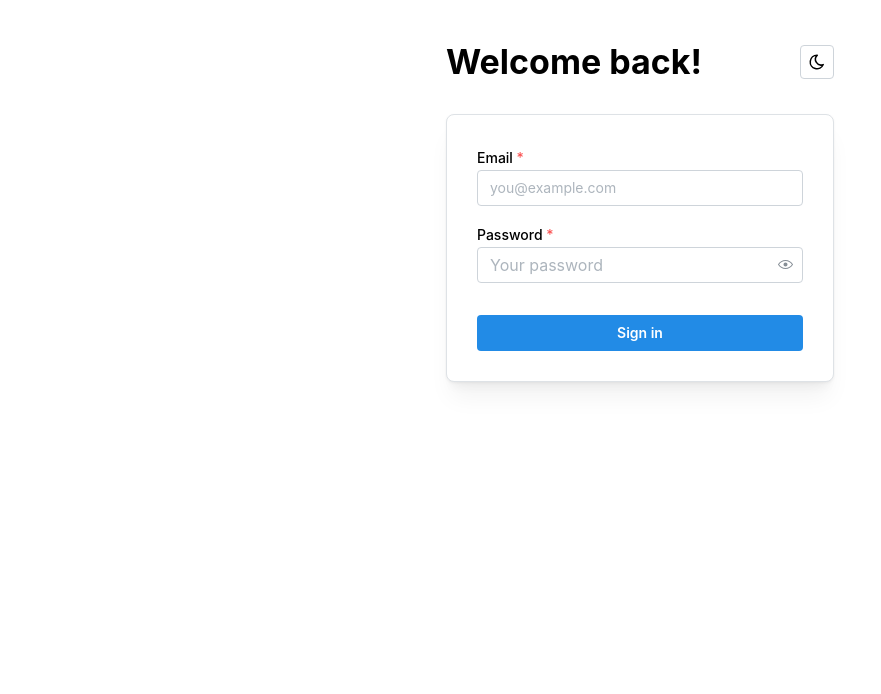
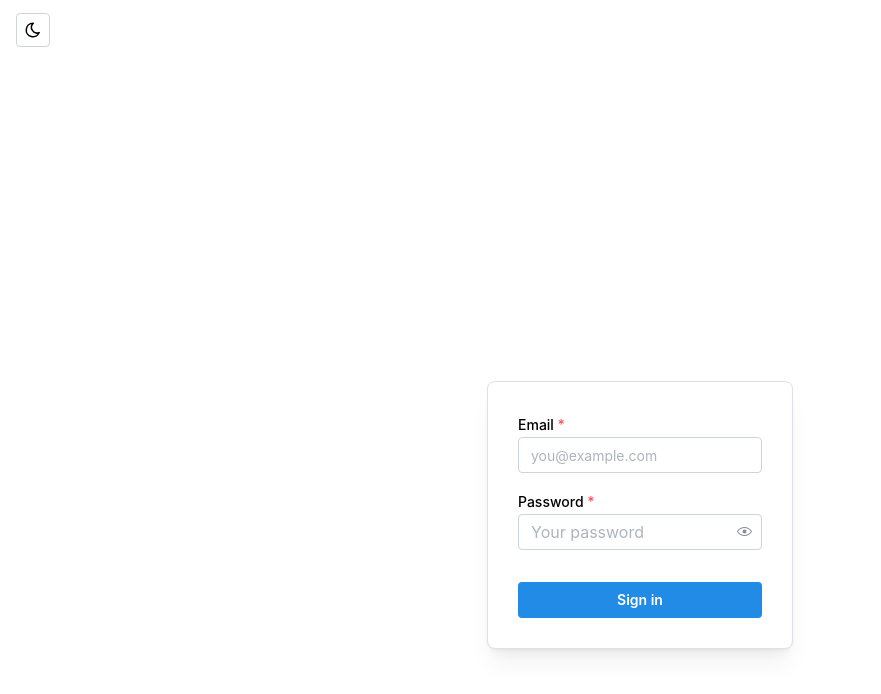
Before and after one commit to psimanta/ujjiboni-app, a React (Vite) app: page /login in a window 1280 px wide. Shown: the top 694 px of the page, without its empty margins (0-881 px from the left). Built offline with nearby package versions, Linux system fonts and the light colour scheme.

Commit message:
feat: add applayout

```diff
--- /dev/null
+++ b/router/router.tsx
@@ -0,0 +1,19 @@
+import { AppLayout } from "../src/layouts/AppLayout";
+import { BrowserRouter, Routes, Route, Navigate } from "react-router-dom";
+import { Login } from "../src/pages/Login";
+
+function Home() {
+  return <div>Ujjiboni</div>;
+}
+
+export const AppRouter = () => (
+  <BrowserRouter>
+    <Routes>
+      <Route element={<AppLayout />}>
+        <Route path="/login" element={<Login />} />
+        <Route path="/" element={<Home />} />
+        <Route path="*" element={<Navigate to="/" replace />} />
+      </Route>
+    </Routes>
+  </BrowserRouter>
+);
--- a/src/App.tsx
+++ b/src/App.tsx
@@ -1,31 +1,11 @@
-import { MantineProvider, AppShell, Burger, Group } from "@mantine/core";
-import { BrowserRouter, Routes, Route, Navigate } from "react-router-dom";
+import { MantineProvider } from "@mantine/core";
 import { QueryClientProvider } from "@tanstack/react-query";
 import { ReactQueryDevtools } from "@tanstack/react-query-devtools";
 import { AuthProvider } from "./contexts/AuthContext";
 import { ThemeProvider } from "./contexts/ThemeContext";
-import { Login } from "./pages/Login";
-import { ProtectedRoute } from "./components/ProtectedRoute";
-import { ThemeToggle } from "./components/ThemeToggle";
 import { useTheme } from "./contexts/ThemeContext";
 import { queryClient } from "./queries/queryClient";
-
-function Home() {
-  return (
-    <AppShell header={{ height: 60 }} padding="md">
-      <AppShell.Header>
-        <Group h="100%" px="md" justify="space-between">
-          <Burger opened={false} hiddenFrom="sm" size="sm" />
-          <ThemeToggle />
-        </Group>
-      </AppShell.Header>
-
-      <AppShell.Main>
-        <div>Welcome to the home page!</div>
-      </AppShell.Main>
-    </AppShell>
-  );
-}
+import { AppRouter } from "../router/router";
 
 function AppContent() {
   const { colorScheme } = useTheme();
@@ -36,20 +16,7 @@ function AppContent() {
         defaultColorScheme={colorScheme}
         forceColorScheme={colorScheme as "light" | "dark"}
       >
-        <BrowserRouter>
-          <Routes>
-            <Route path="/login" element={<Login />} />
-            <Route
-              path="/"
-              element={
-                <ProtectedRoute>
-                  <Home />
-                </ProtectedRoute>
-              }
-            />
-            <Route path="*" element={<Navigate to="/" replace />} />
-          </Routes>
-        </BrowserRouter>
+        <AppRouter />
       </MantineProvider>
       <ReactQueryDevtools initialIsOpen={false} />
     </QueryClientProvider>
--- /dev/null
+++ b/src/layouts/AppLayout.tsx
@@ -0,0 +1,33 @@
+import { AppShell, Burger, Group } from "@mantine/core";
+import { Outlet } from "react-router-dom";
+import { ThemeToggle } from "../components/ThemeToggle";
+
+export function AppLayout() {
+  return (
+    <AppShell
+      header={{ height: 60 }}
+      padding="md"
+      layout="default"
+      withBorder={false}
+    >
+      <AppShell.Header
+        style={{
+          position: 'fixed',
+          top: 0,
+          left: 0,
+          right: 0,
+          zIndex: 1000,
+        }}
+      >
+        <Group h="100%" px="md" justify="space-between">
+          <Burger opened={false} hiddenFrom="sm" size="sm" />
+          <ThemeToggle />
+        </Group>
+      </AppShell.Header>
+
+      <AppShell.Main pt={60} style={{ paddingTop: 60 }}>
+        <Outlet />
+      </AppShell.Main>
+    </AppShell>
+  );
+}
--- a/src/pages/Login.tsx
+++ b/src/pages/Login.tsx
@@ -1,9 +1,14 @@
-import { TextInput, PasswordInput, Button, Paper, Title, Container, Group } from '@mantine/core';
-import { useForm } from '@mantine/form';
-import { useNavigate } from 'react-router-dom';
-import { useAuth } from '../contexts/AuthContext';
-import { ThemeToggle } from '../components/ThemeToggle';
-import { useLoginMutation } from '../queries/auth.queries';
+import {
+  TextInput,
+  PasswordInput,
+  Button,
+  Paper,
+  Container,
+} from "@mantine/core";
+import { useForm } from "@mantine/form";
+import { useNavigate } from "react-router-dom";
+import { useAuth } from "../contexts/AuthContext";
+import { useLoginMutation } from "../queries/auth.queries";
 
 interface LoginForm {
   email: string;
@@ -16,12 +21,13 @@ export function Login() {
 
   const form = useForm<LoginForm>({
     initialValues: {
-      email: '',
-      password: '',
+      email: "",
+      password: "",
     },
     validate: {
-      email: (value) => (/^\S+@\S+$/.test(value) ? null : 'Invalid email'),
-      password: (value) => (value.length < 6 ? 'Password must be at least 6 characters' : null),
+      email: (value) => (/^\S+@\S+$/.test(value) ? null : "Invalid email"),
+      password: (value) =>
+        value.length < 6 ? "Password must be at least 6 characters" : null,
     },
   });
 
@@ -31,29 +37,29 @@ export function Login() {
     loginMutation.mutate(values, {
       onSuccess: (data) => {
         login(data.token);
-        navigate('/');
+        navigate("/");
       },
       onError: (error) => {
-        console.error('Login error:', error);
+        console.error("Login error:", error);
         // TODO: Add proper error handling
       },
     });
   };
 
   return (
-    <Container size={420} my={40}>
-      <Group justify="space-between" mb={30}>
-        <Title ta="center">Welcome back!</Title>
-        <ThemeToggle />
-      </Group>
-
+    <Container size={420} my={40} style={{
+      minHeight: '100vh',
+      display: 'flex',
+      alignItems: 'center',
+      justifyContent: 'center'
+    }}>
       <Paper withBorder shadow="md" p={30} mt={30} radius="md">
         <form onSubmit={form.onSubmit(handleSubmit)}>
           <TextInput
             label="Email"
             placeholder="you@example.com"
             required
-            {...form.getInputProps('email')}
+            {...form.getInputProps("email")}
           />
 
           <PasswordInput
@@ -61,7 +67,7 @@ export function Login() {
             placeholder="Your password"
             required
             mt="md"
-            {...form.getInputProps('password')}
+            {...form.getInputProps("password")}
           />
 
           <Button
```
